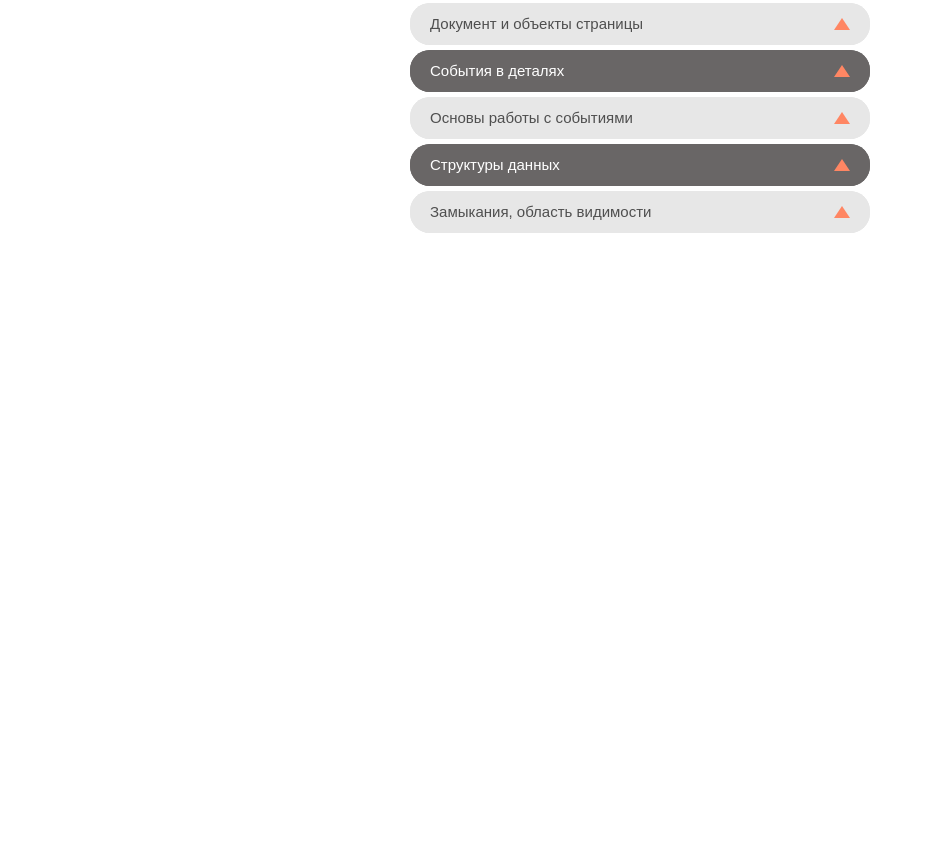
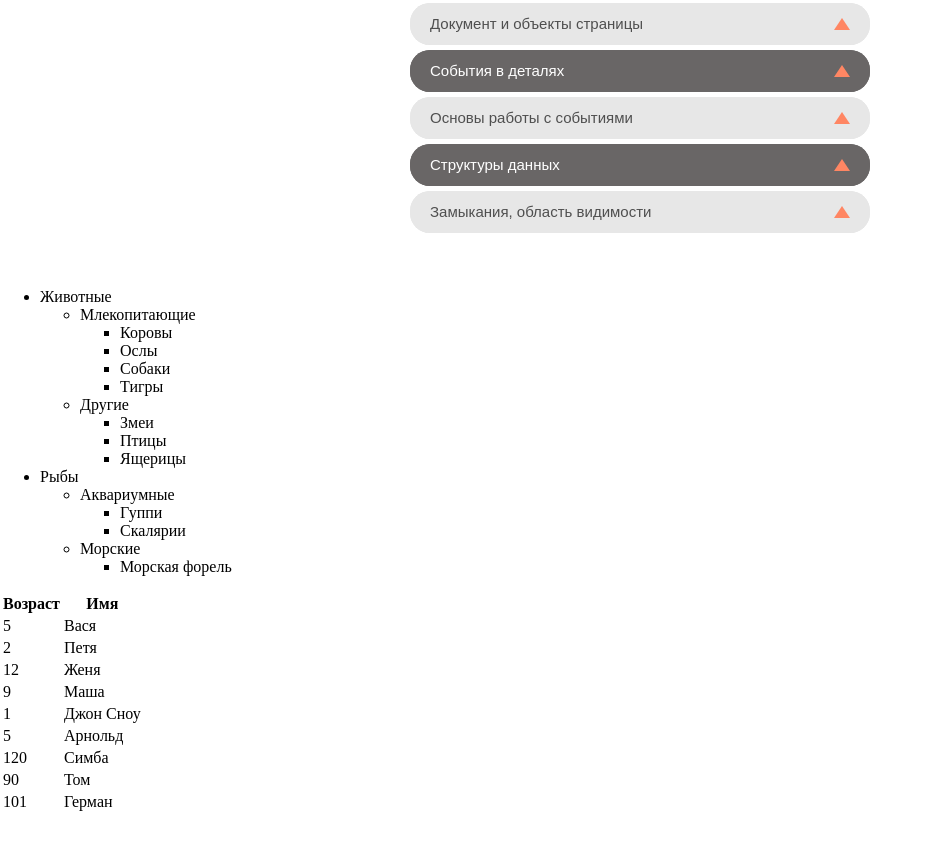
Before and after one commit to beckmad/js-practice, a plain HTML site: page index.html in a window 1280 px wide. Shown: the part 865-1715 px from the top of the page, without its empty margins (0-930 px from the left). Drawn offline with Linux system fonts and the light colour scheme.

Commit message:
Update index.html

```diff
--- a/index.html
+++ b/index.html
@@ -95,7 +95,92 @@
             Замыкания, функции изнутри</div>
     </div>
 </div>
-
+<!--list-->
+<ul id="main-ul">
+    <li><span>Животные</span>
+        <ul>
+            <li><span>Млекопитающие</span>
+                <ul>
+                    <li><span>Коровы</span></li>
+                    <li><span>Ослы</span></li>
+                    <li><span>Собаки</span></li>
+                    <li><span>Тигры</span></li>
+                </ul>
+            </li>
+            <li><span>Другие</span>
+                <ul>
+                    <li><span>Змеи</span></li>
+                    <li><span>Птицы</span></li>
+                    <li><span>Ящерицы</span></li>
+                </ul>
+            </li>
+        </ul>
+    </li>
+    <li><span>Рыбы</span>
+        <ul>
+            <li><span>Аквариумные</span>
+                <ul>
+                    <li><span>Гуппи</span></li>
+                    <li><span>Скалярии</span></li>
+                </ul>
+            </li>
+            <li><span>Морские</span>
+                <ul>
+                    <li><span>Морская форель</span></li>
+                </ul>
+            </li>
+        </ul>
+    </li>
+</ul>
+<!--list end-->
+<!--table sort-->
+<table id="table-sort">
+    <thead>
+    <tr>
+        <th data-type="age" title="Click to sort by age">Возраст</th>
+        <th data-type="name">Имя</th>
+    </tr>
+    </thead>
+    <tbody>
+    <tr>
+        <td>5</td>
+        <td>Вася</td>
+    </tr>
+    <tr>
+        <td>2</td>
+        <td>Петя</td>
+    </tr>
+    <tr>
+        <td>12</td>
+        <td>Женя</td>
+    </tr>
+    <tr>
+        <td>9</td>
+        <td>Маша</td>
+    </tr>
+    <tr>
+        <td>1</td>
+        <td>Джон Сноу</td>
+    </tr>
+    <tr>
+        <td>5</td>
+        <td>Арнольд</td>
+    </tr>
+    <tr>
+        <td>120</td>
+        <td>Симба</td>
+    </tr>
+    <tr>
+        <td>90</td>
+        <td>Том</td>
+    </tr>
+    <tr>
+        <td>101</td>
+        <td>Герман</td>
+    </tr>
+    </tbody>
+</table>
+<!--table sort end-->
 <script src="js.js"></script>
 </body>
 </html>
```
